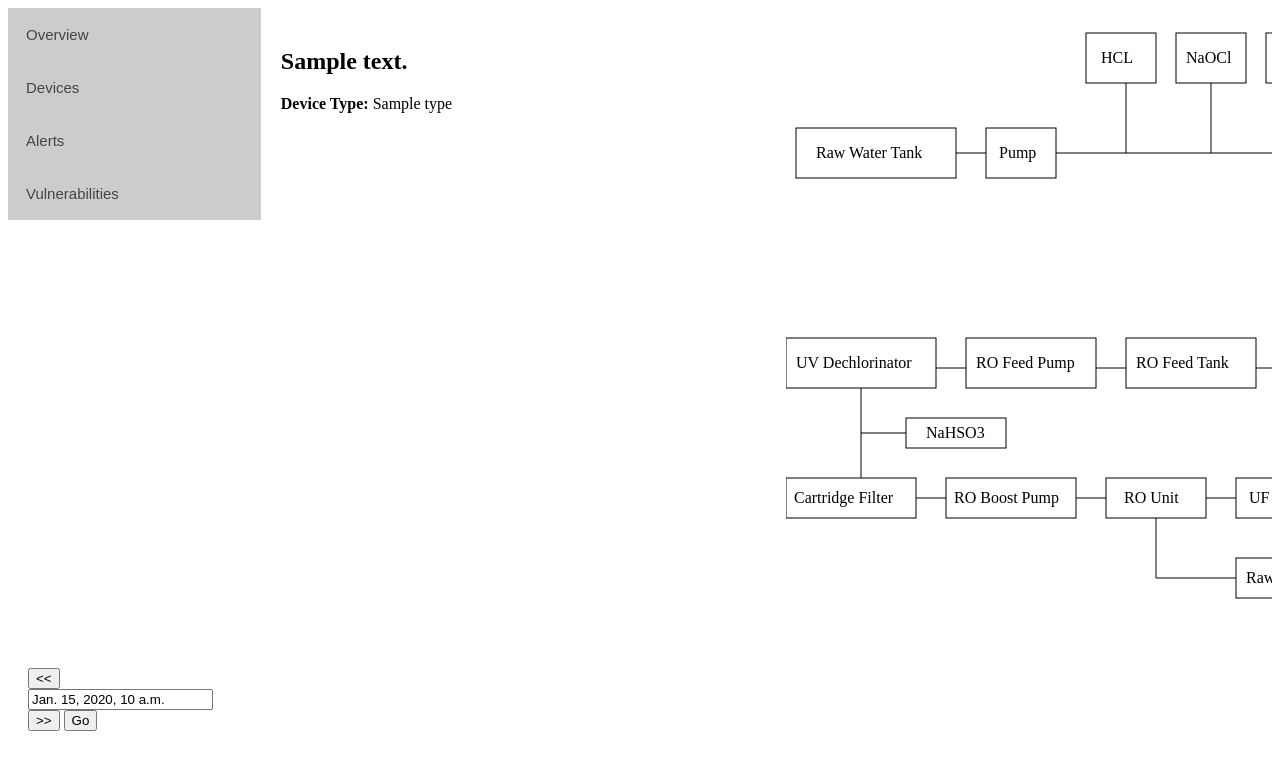
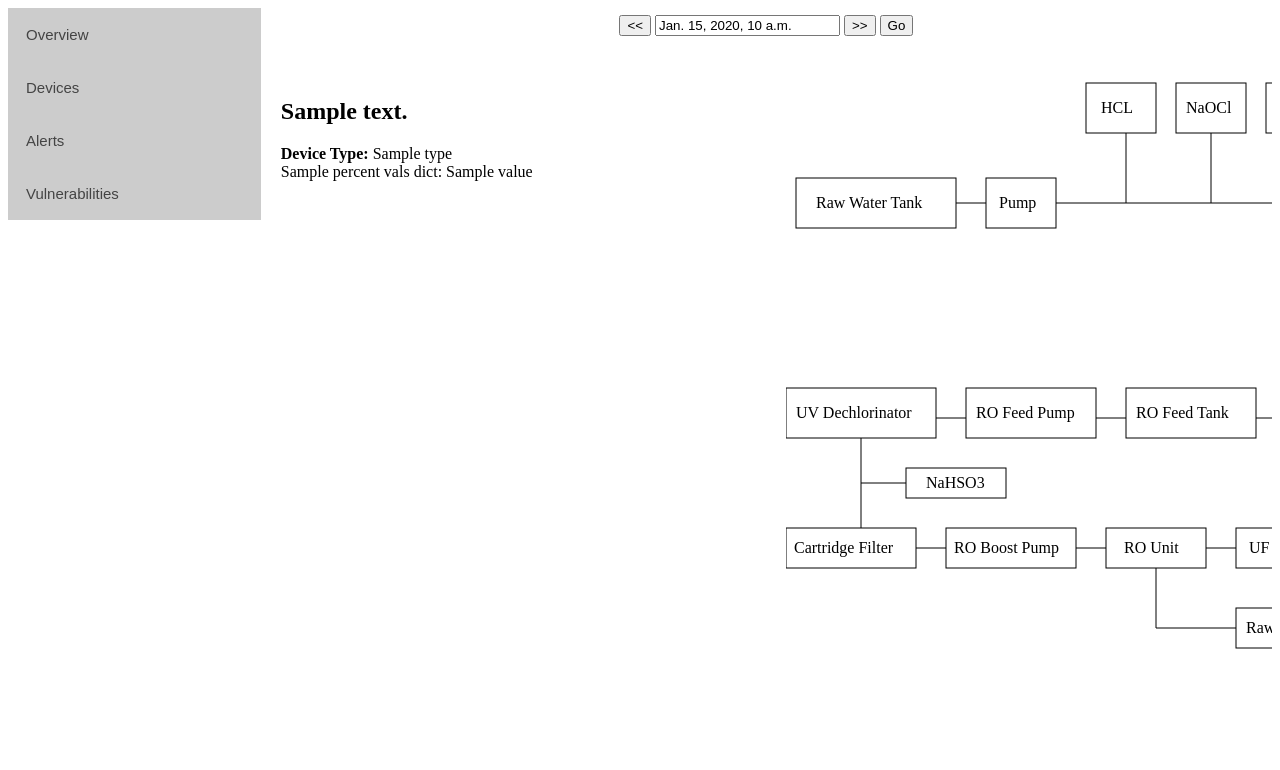
Before and after one commit to MatthewNunes/DjangoDashboard, a Django app: template IDS/Dashboard/templates/Dashboard/device.html in a window 1280 px wide. Shown: the top 770 px of the page. Run offline with Django 3.2, Linux system fonts and the light colour scheme; the template is opened without the code that fills it: most values are stand-ins (such as "Sample title", 1, 10 or a date in 2020).

Commit message:
Device page displays more details and alters with time

```diff
--- a/IDS/Dashboard/static/Dashboard/device_grid.css
+++ b/IDS/Dashboard/static/Dashboard/device_grid.css
@@ -1,8 +1,8 @@
 .grid_container {
   display: grid;
   grid-template-columns: 1fr 1fr 1fr 1fr 1fr;
-  grid-template-rows: min-content 1fr;
-  grid-template-areas: "nav sub1 sub1 sub2 sub2"
+  grid-template-rows: 50px min-content;
+  grid-template-areas: "nav ban ban ban ban"
                        "nav sub1 sub1 sub2 sub2";
 }
 
@@ -29,3 +29,16 @@
 .grid_container > .navbar {
   padding: 0;
 }
+
+.banner {
+  grid-area: ban;
+  padding: 0;
+  margin: 0;
+  display: flex;
+  align-items: center;
+  justify-content: center;
+}
+
+.grid_container > .banner {
+  padding: 0;
+}
--- a/IDS/Dashboard/templates/Dashboard/base_generic.html
+++ b/IDS/Dashboard/templates/Dashboard/base_generic.html
@@ -49,7 +49,7 @@
         <button class="accordion">Vulnerabilities</button>
       </div>
       <div class="banner">
-        <form action="{% url 'index' %}" method="GET">
+        <form action="{{ request.path }}" method="GET">
         {% csrf_token %}
           <button type="button" onclick="previous()"><<</button>
             <input type="text" id="time" name="time" value="{{ current_time }}"/>
--- a/IDS/Dashboard/templates/Dashboard/device.html
+++ b/IDS/Dashboard/templates/Dashboard/device.html
@@ -19,7 +19,10 @@
 
   <div class="details">
     <h2>{{ selected_device.ip_address }}</h2>
-    <b>Device Type: </b>{{ selected_device.type }}
+    <b>Device Type: </b>{{ selected_device.type }} <br />
+    {% for label, value in percent_vals_dict.items %}
+      {{label}}: {{value}} <br />
+    {% endfor %}
   </div>
   <div class="diagram">
     <svg width=1000 height=600>
```
Also changed, not shown: IDS/Dashboard/views.py (+40 -7 lines).
